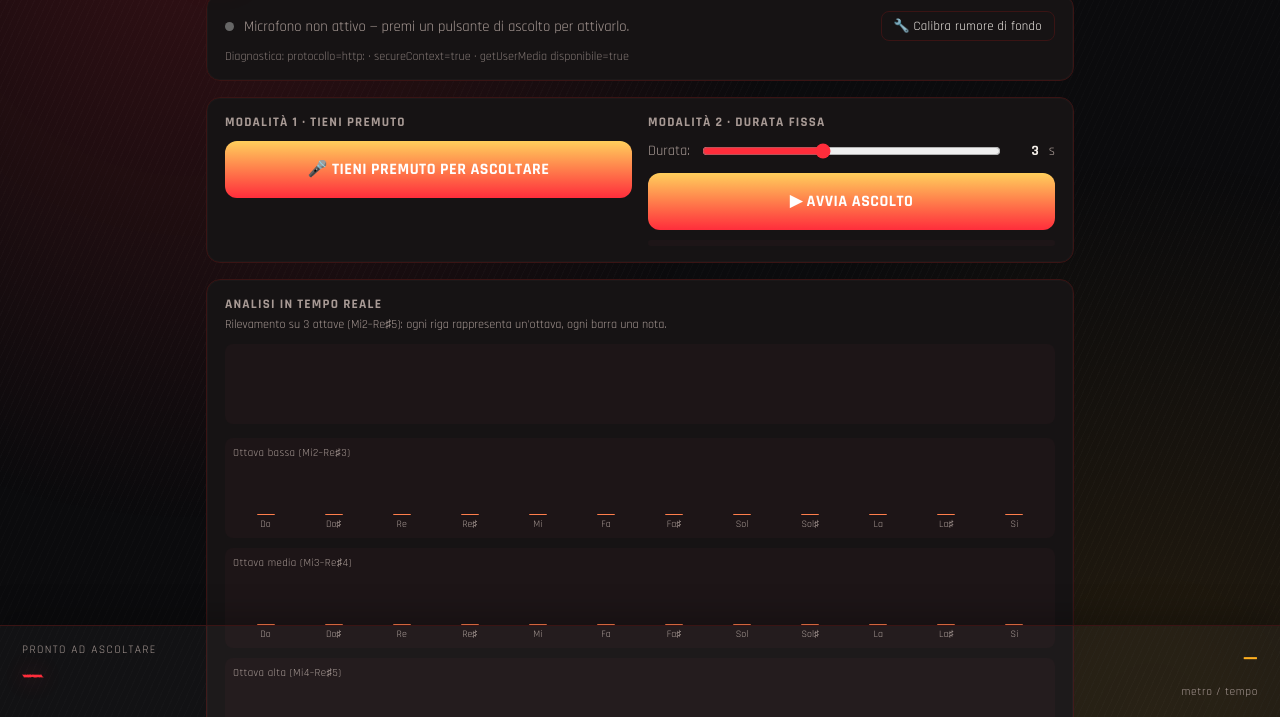
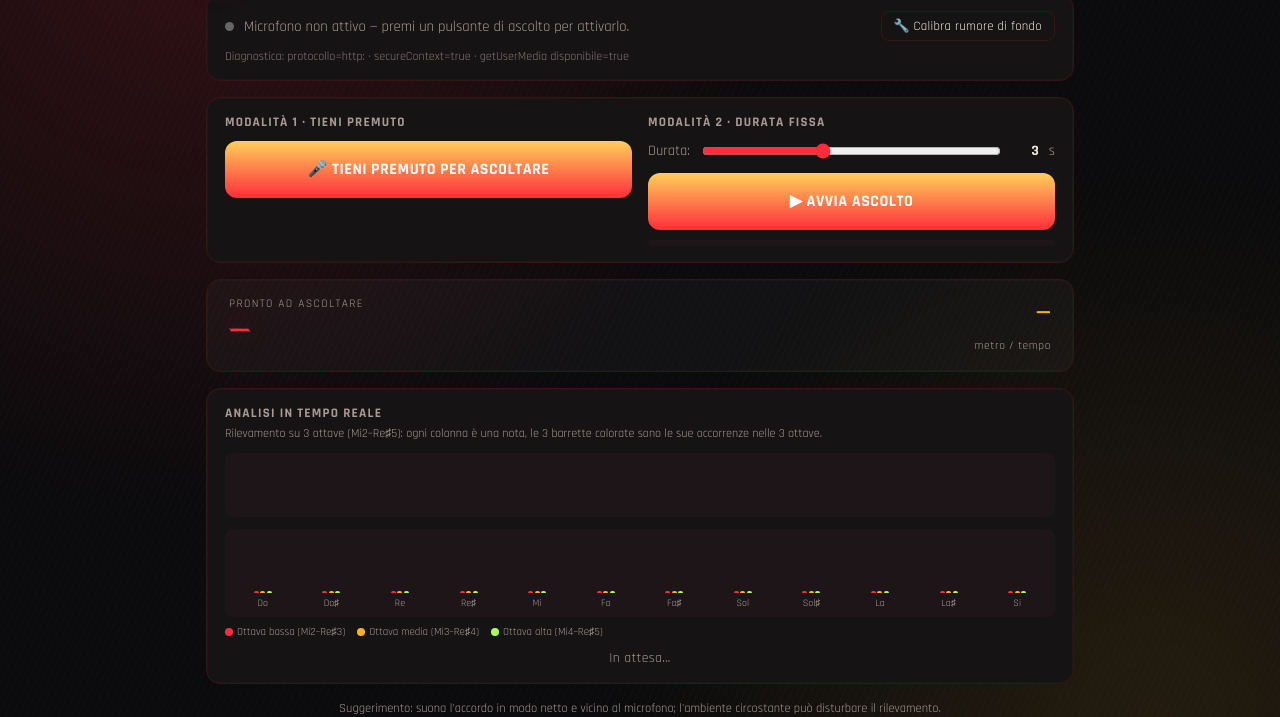
Before and after one commit to EnricoRoberto/RivelatoreDiAccordiMusicali, a plain HTML site: page index.html in a window 1280 px wide. Shown: the part 83-800 px from the top of the page. Drawn offline with Linux system fonts and the light colour scheme.

Commit message:
Add files via upload

```diff
--- a/index.html
+++ b/index.html
@@ -42,6 +42,7 @@
     --ok-tint: rgba(255,45,59,.14);
     --warn-tint: rgba(255,176,32,.14);
     --none-tint: rgba(255,255,255,.03);
+    --tier-low:#ff2d3b; --tier-mid:#ffb020; --tier-high:#a8ff4d;
   }
   body.theme-rock::before{
     content:"";
@@ -69,6 +70,7 @@
     --ok-tint: rgba(122,37,48,.08);
     --warn-tint: rgba(169,120,31,.10);
     --none-tint: rgba(0,0,0,.02);
+    --tier-low:#7a2530; --tier-mid:#a9781f; --tier-high:#3f6b57;
   }
   body.theme-classic::before{
     content:"";
@@ -88,8 +90,7 @@
     opacity:.55;
   }
 
-  .app{ position:relative; z-index:1; max-width:900px; margin:0 auto; padding:18px 16px 230px; }
-  @media (min-width:640px){ .app{ padding-bottom:165px; } }
+  .app{ position:relative; z-index:1; max-width:900px; margin:0 auto; padding:18px 16px 24px; }
 
   /* ---------- HEADER ---------- */
   .topbar{
@@ -183,24 +184,27 @@
   .progress-fill{ height:100%; width:0%; background:var(--bar-grad); transition:width .05s linear; }
 
   /* ---------- VISUALIZER ---------- */
-  #waveCanvas{ width:100%; height:80px; display:block; border-radius:8px; background:var(--panel2); }
+  #waveCanvas{ width:100%; height:64px; display:block; border-radius:8px; background:var(--panel2); }
   .panel-caption{ font-size:.76rem; color:var(--muted); margin:-6px 0 12px; }
-  .note-rows{ display:flex; flex-direction:column; gap:10px; margin-top:14px; }
-  .note-row{ background:var(--panel2); border-radius:8px; padding:8px; }
-  .note-row-label{ font-size:.68rem; color:var(--muted); letter-spacing:.4px; margin-bottom:6px; }
-  .note-row-bars{ display:flex; gap:3px; align-items:flex-end; height:64px; }
-  .chroma-bar{ flex:1; display:flex; flex-direction:column; align-items:center; justify-content:flex-end; height:100%; gap:3px; }
-  .chroma-bar .fill{ width:100%; max-width:18px; height:2%; border-radius:3px 3px 0 0; background:var(--bar-grad); transition:height .06s linear; }
-  .chroma-bar .lbl{ font-size:.62rem; color:var(--muted); font-family:var(--font-body); }
+  .note-groups{ display:flex; gap:3px; align-items:flex-end; height:88px; margin-top:12px; padding:8px 5px; background:var(--panel2); border-radius:8px; }
+  .note-group{ flex:1; min-width:0; display:flex; flex-direction:column; align-items:center; height:100%; }
+  .note-group .cluster{ flex:1; display:flex; align-items:flex-end; justify-content:center; gap:1.5px; width:100%; }
+  .note-group .bar{ width:5px; min-height:2px; border-radius:2px 2px 0 0; transition:height .06s linear; }
+  .note-group .bar.tier-0{ background:var(--tier-low); }
+  .note-group .bar.tier-1{ background:var(--tier-mid); }
+  .note-group .bar.tier-2{ background:var(--tier-high); }
+  .note-group .lbl{ font-size:.62rem; color:var(--muted); margin-top:4px; }
+  .tier-legend{ display:flex; gap:12px; flex-wrap:wrap; font-size:.68rem; color:var(--muted); margin-top:8px; }
+  .tier-legend .dot{ display:inline-block; width:8px; height:8px; border-radius:50%; margin-right:4px; vertical-align:middle; }
+  .tier-legend .dot.tier-0{ background:var(--tier-low); }
+  .tier-legend .dot.tier-1{ background:var(--tier-mid); }
+  .tier-legend .dot.tier-2{ background:var(--tier-high); }
 
   .rec-indicator{ margin-top:10px; text-align:center; font-size:.85rem; color:var(--muted); letter-spacing:.4px; }
 
-  /* ---------- RESULT (fixed bottom) ---------- */
+  /* ---------- RESULT ---------- */
   .result-panel{
-    position:fixed; left:0; right:0; bottom:0; z-index:5;
     display:flex; flex-direction:column; align-items:stretch; gap:8px;
-    padding:14px 16px; background:var(--panel); border-top:1px solid var(--panel-border);
-    box-shadow:0 -10px 30px rgba(0,0,0,.25);
     transition:background var(--transition);
   }
   .result-panel.result-ok{ background:var(--ok-tint); }
@@ -276,28 +280,33 @@
     </div>
   </section>
 
+  <section class="panel result-panel result-none" id="resultPanel">
+    <div class="result-main">
+      <div class="result-label" id="resultLabel">Pronto ad ascoltare</div>
+      <div class="result-chord" id="resultChord">—</div>
+      <div class="result-confidence" id="resultConfidence"></div>
+      <div class="result-notes" id="resultNotes"></div>
+    </div>
+    <div class="result-tempo">
+      <div class="tempo-value" id="tempoValue">—</div>
+      <div class="tempo-sub">metro / tempo</div>
+    </div>
+  </section>
+
   <section class="panel">
     <h2>Analisi in tempo reale</h2>
-    <div class="panel-caption">Rilevamento su 3 ottave (Mi2–Re♯5): ogni riga rappresenta un'ottava, ogni barra una nota.</div>
+    <div class="panel-caption">Rilevamento su 3 ottave (Mi2–Re♯5): ogni colonna è una nota, le 3 barrette colorate sono le sue occorrenze nelle 3 ottave.</div>
     <canvas id="waveCanvas"></canvas>
-    <div class="note-rows" id="noteRows"></div>
+    <div class="note-groups" id="noteGroups"></div>
+    <div class="tier-legend">
+      <span><i class="dot tier-0"></i>Ottava bassa (Mi2–Re♯3)</span>
+      <span><i class="dot tier-1"></i>Ottava media (Mi3–Re♯4)</span>
+      <span><i class="dot tier-2"></i>Ottava alta (Mi4–Re♯5)</span>
+    </div>
     <div class="rec-indicator" id="recIndicator">In attesa…</div>
   </section>
 
   <footer class="tips">Suggerimento: suona l'accordo in modo netto e vicino al microfono; l'ambiente circostante può disturbare il rilevamento.</footer>
-</div>
-
-<div class="result-panel result-none" id="resultPanel">
-  <div class="result-main">
-    <div class="result-label" id="resultLabel">Pronto ad ascoltare</div>
-    <div class="result-chord" id="resultChord">—</div>
-    <div class="result-confidence" id="resultConfidence"></div>
-    <div class="result-notes" id="resultNotes"></div>
-  </div>
-  <div class="result-tempo">
-    <div class="tempo-value" id="tempoValue">—</div>
-    <div class="tempo-sub">metro / tempo</div>
-  </div>
 </div>
 
 <script>
@@ -339,7 +348,7 @@
   const holdBtn=el('holdBtn'), startBtn=el('startBtn');
   const durSlider=el('durSlider'), durVal=el('durVal'), progressFill=el('progressFill');
   const waveCanvas=el('waveCanvas'), waveCtx=waveCanvas.getContext('2d');
-  const noteRowsEl=el('noteRows');
+  const noteGroupsEl=el('noteGroups');
   const recIndicator=el('recIndicator');
   const resultPanel=el('resultPanel'), resultLabel=el('resultLabel'), resultChord=el('resultChord'),
         resultConfidence=el('resultConfidence'), resultNotes=el('resultNotes'), tempoValue=el('tempoValue');
@@ -361,26 +370,22 @@
     return NOTE_NAMES[pc]+octave;
   }
 
-  // build 3 rows × 12 note bars = 3 octaves total
-  const ROW_LABELS=['Ottava bassa','Ottava media','Ottava alta'];
+  // build 12 columns (Do..Si) × 3 overlaid tier-bars each = 3 octaves in one compact row
   const barFillEls = new Array(NOTE_COUNT);
-  for(let row=0; row<3; row++){
-    const rowStartMidi = NOTE_MIN_MIDI+row*12, rowEndMidi = rowStartMidi+11;
-    const rowEl=document.createElement('div'); rowEl.className='note-row';
-    const labelEl=document.createElement('div'); labelEl.className='note-row-label';
-    labelEl.textContent = ROW_LABELS[row]+' ('+noteLabel(rowStartMidi)+'–'+noteLabel(rowEndMidi)+')';
-    const barsEl=document.createElement('div'); barsEl.className='note-row-bars';
-    for(let col=0; col<12; col++){
-      const midi=rowStartMidi+col;
-      const wrap=document.createElement('div'); wrap.className='chroma-bar';
-      const fill=document.createElement('div'); fill.className='fill';
-      const lbl=document.createElement('div'); lbl.className='lbl'; lbl.textContent=NOTE_NAMES[col];
-      wrap.appendChild(fill); wrap.appendChild(lbl);
-      barsEl.appendChild(wrap);
-      barFillEls[midi-NOTE_MIN_MIDI]=fill;
+  for(let pc=0; pc<12; pc++){
+    const group=document.createElement('div'); group.className='note-group';
+    const cluster=document.createElement('div'); cluster.className='cluster';
+    for(let tier=0; tier<3; tier++){
+      const bar=document.createElement('div'); bar.className='bar tier-'+tier;
+      cluster.appendChild(bar);
+      for(let i=tier*12; i<tier*12+12; i++){
+        const midi=NOTE_MIN_MIDI+i;
+        if(((midi%12)+12)%12===pc){ barFillEls[i]=bar; break; }
+      }
     }
-    rowEl.appendChild(labelEl); rowEl.appendChild(barsEl);
-    noteRowsEl.appendChild(rowEl);
+    const lbl=document.createElement('div'); lbl.className='lbl'; lbl.textContent=NOTE_NAMES[pc];
+    group.appendChild(cluster); group.appendChild(lbl);
+    noteGroupsEl.appendChild(group);
   }
 
   function resizeCanvas(){
```
